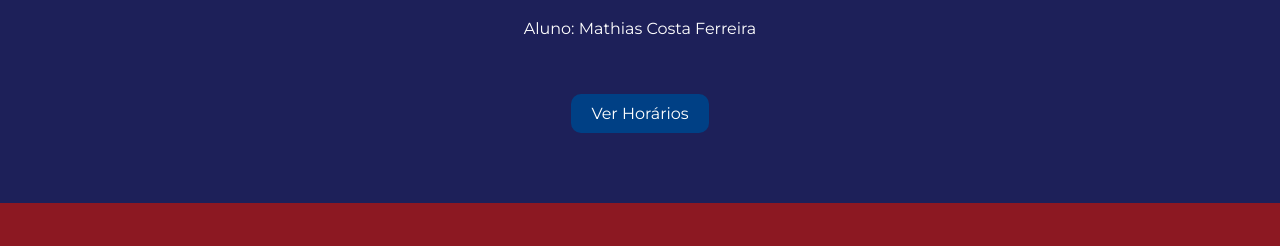
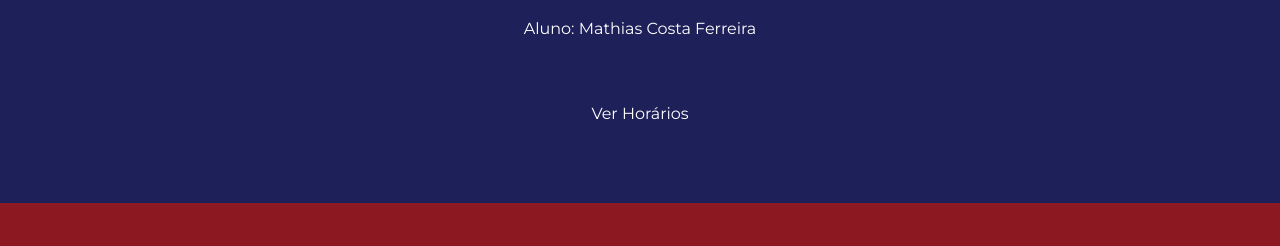
Before and after one commit to Will9Costa/Hor-rio-escolar, a plain HTML site: page index.html in a window 1280 px wide. In both pictures the pointer is over the link "Ver Horários". Shown: the part 83-329 px from the top of the page. Drawn offline with Linux system fonts and the light colour scheme.

Commit message:
Código final 2

```diff
--- a/styles.css
+++ b/styles.css
@@ -74,9 +74,11 @@ h2 {
     width: fit-content;
     margin: 0 auto;
 }
+
 .btn:hover {
-    background-color: #004085;
+    background-color: #1D2059;
 }
+
 footer {
     background-color: #8C1822;
     color: #fff;
```
